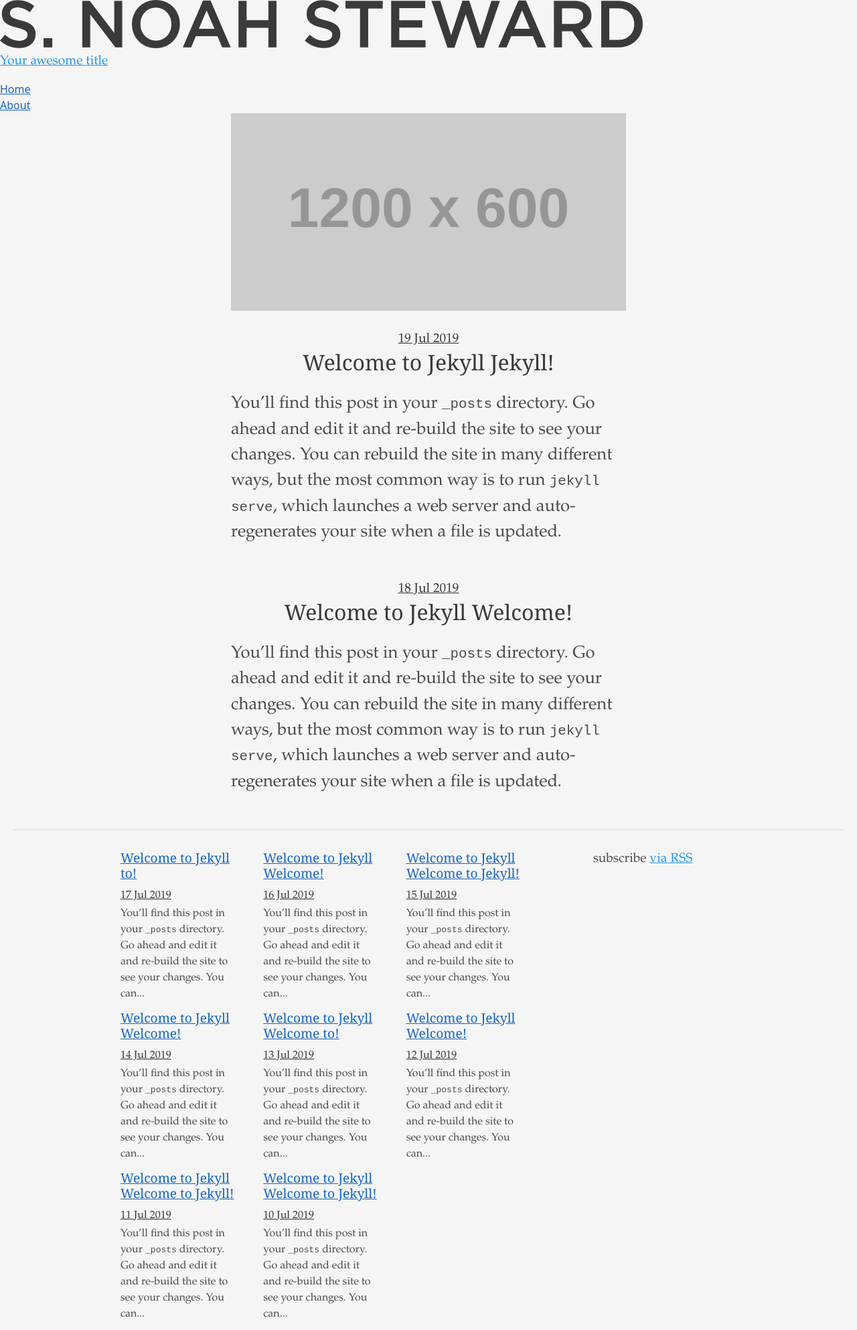
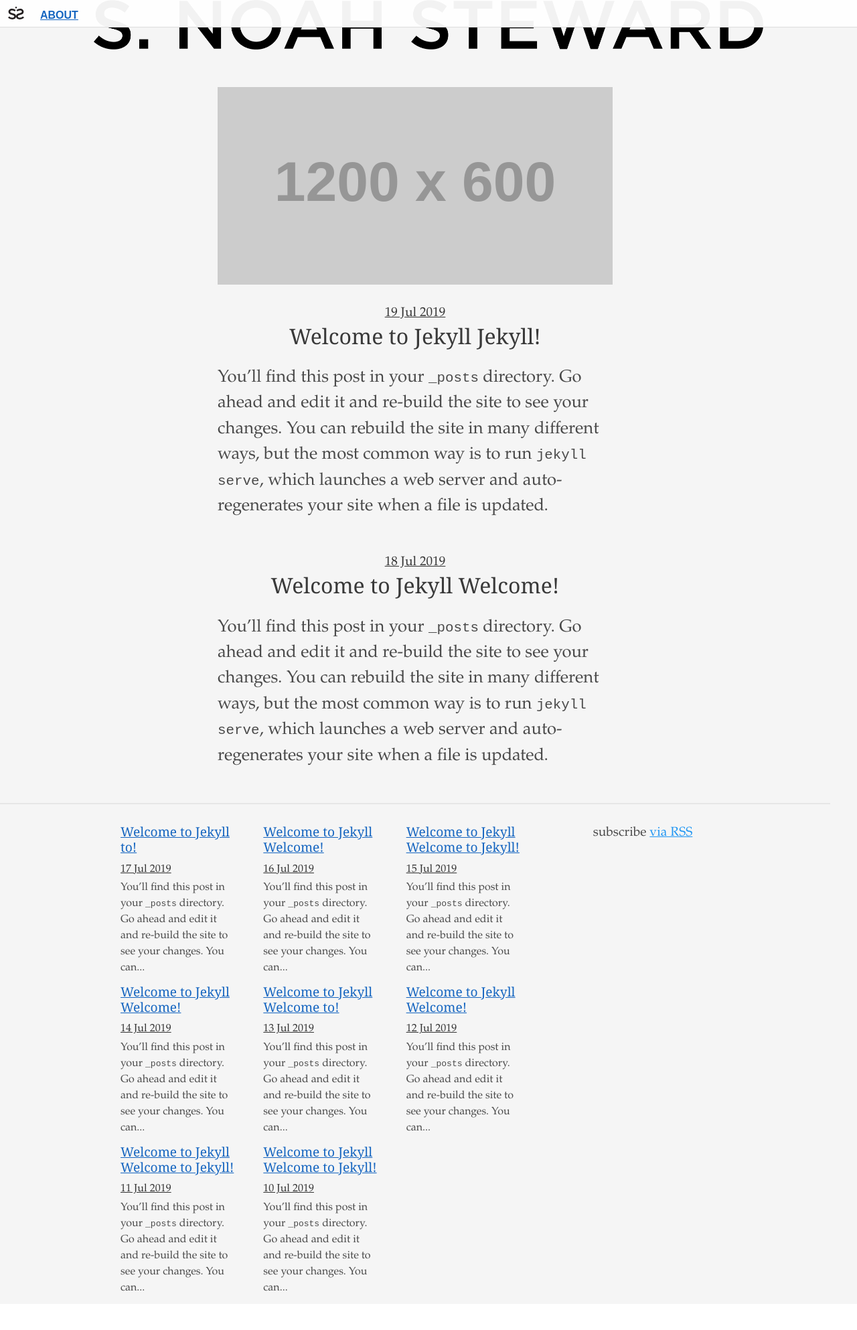
Before and after one commit to Sound-Steward/soundsworkspace, a Jekyll site: the page built from index.md, in a window 1280 px wide. Shown: the whole page at 67% size. Built offline with Jekyll 4.4.1, drawn with Linux system fonts in a browser that asks for light colours; after the commit the page ends 1947 px from its top, so only the background shows below that.

Commit message:
.01 of mast-head

```diff
--- a/_config.yml
+++ b/_config.yml
@@ -16,9 +16,7 @@
 title: Your awesome title
 email: soundsteward@protonmail.com
 description: >- # this means to ignore newlines until "baseurl:"
-  Write an awesome description for your new site here. You can edit this
-  line in _config.yml. It will appear in your document head meta (for
-  Google search results) and in your feed.xml site description.
+  A human being confused to whether they are a writer who codes, or a coder who writes.
 baseurl: "" # the subpath of your site, e.g. /blog
 url: "" # the base hostname & protocol for your site, e.g. http://example.com
 twitter_username: jekyllrb
--- a/_includes/header.html
+++ b/_includes/header.html
@@ -1,6 +1,6 @@
 <header id="mast-head" class="site-header" role="banner">
 
-  <div class="wrapper">
+  <div class="site-branding">
 
     <a class="custom-logo-link" href="{{ "/" | relative_url }}">
       <img width="960"
@@ -14,8 +14,15 @@
     </a><!--/.custom-logo-link -->
 
     <p class="site-title">
-      <a class="site-title" rel="home" href="{{ "/" | relative_url }}">{{ site.title | escape }}</a>
+      <a class="site-title"
+         rel="home"
+         href="{{ "/" | relative_url }}">{{ site.title | escape }}</a>
     </p><!-- /.site-title -->
+
+    <p class="site-description">{{ site.description }}</p>
+
+  </div><!--/.site-branding-->
+
 
   {%- assign default_paths = site.pages | map: "path" -%}
   {%- assign page_paths = site.header_pages | default: default_paths -%}
@@ -27,7 +34,7 @@
         <ul id="primary-menu" class="menu nav-menu">
 
           <li class="menu-item ala-home-url">
-               <a class="page-link" href="{{ "/" | relative_url }}">
+              <a class="page-link" itemprop="url" href="{{ "/" | relative_url }}">
               <span itemprop="name">Home</span>
               </a>
           </li>
@@ -37,7 +44,8 @@
 
         {%- if my_page.title -%}
           <li class="menu-item">
-              <a class="page-link" href="{{ my_page.url | relative_url }}">{{ my_page.title | escape }}</a>
+            <a class="page-link"
+               href="{{ my_page.url | relative_url }}" itemprop="url">{{ my_page.title | escape }}</a>
           </li>
         {%- endif -%}
         {%- endfor -%}
@@ -48,6 +56,4 @@
     </nav><!--/#site-navigation .main-navigation -->
   {%- endif -%}
 
-  </div><!--/.wrapper -->
-
 </header><!-- /#mast-head .site-header -->
--- /dev/null
+++ b/_sass/_global.scss
@@ -0,0 +1,4 @@
+img {
+  width: 100%;
+  height: auto;
+}
--- a/_sass/_home.scss
+++ b/_sass/_home.scss
@@ -7,6 +7,7 @@
 .main-content-header {
   @include grid-column(12);
   @include grid-container;
+  margin-left: 0;
   margin-bottom: 1.8em;
   border-bottom: 2px solid lighten($type-base-color, 85%);
 }
--- a/_sass/_mast-head.scss
+++ b/_sass/_mast-head.scss
@@ -0,0 +1,67 @@
+.site-branding {
+  margin: 0 auto 50px;
+  max-width: 1000px;
+  position: relative;
+  overflow: hidden;
+
+  .custom-logo-link{
+    width: 1000px;
+    display: inline-block;
+  }
+
+  .site-title, .site-description {
+    position: absolute;
+    clip: rect(1px, 1px, 1px, 1px);
+  }
+}
+
+.main-navigation {
+  background: rgba(255,255,255,.95);
+  border-bottom: 1px solid #ddd;
+  clear: both;
+  display: block;
+  float: left;
+  font-family: "Franklin ITC",sans-serif;
+  font-weight: 700;
+  height: 41px;
+  line-height: 41px;
+  position: absolute;
+  top: 0;
+  left: 0;
+  right: 0;
+  text-transform: uppercase;
+  width: 100%;
+  z-index: 1;
+
+  ul.menu {
+    list-style: none;
+    margin: 2px 0 0;
+    padding-left: 0;
+  }
+
+  ul.menu li.menu-item {
+    float: left;
+    height: 38px;
+    padding: 0 12px;
+  }
+
+  ul.menu li.menu-item a{
+    display: block;
+  }
+
+  ul.menu li.ala-home-url a{
+    overflow: hidden;
+    line-height: 41px;
+    width: 24px;
+    height: 37px;
+  }
+
+  ul.menu li.ala-home-url a:before{
+    background: url("/assets/img/nav-icon/nav_icon.svg") 50% 50% no-repeat;
+    content: "";
+    display: block;
+    width: 24px;
+    height: 19px;
+    margin-top: 8px;
+  }
+}
--- a/_sass/creator.scss
+++ b/_sass/creator.scss
@@ -3,6 +3,8 @@
 @import "creator/neat/neat";
 @import "creator/base/base";
 
+@import "global";
+
 @import "variables";
 @import "typography";
 @import "mast-head";
```
Also changed, not shown: assets/img/nav-icon/nav_icon.svg (renamed from assets/img/nav-icon/nav_icon-01.svg), assets/img/sw_mast/sw_mast.png, assets/img/sw_mast/sw_mast@2x.png, assets/img/sw_mast/sw_mast@3x.png, assets/img/sw_mast/sw_mast@4x.png. Lines whose indentation alone changed are shown as unchanged.
